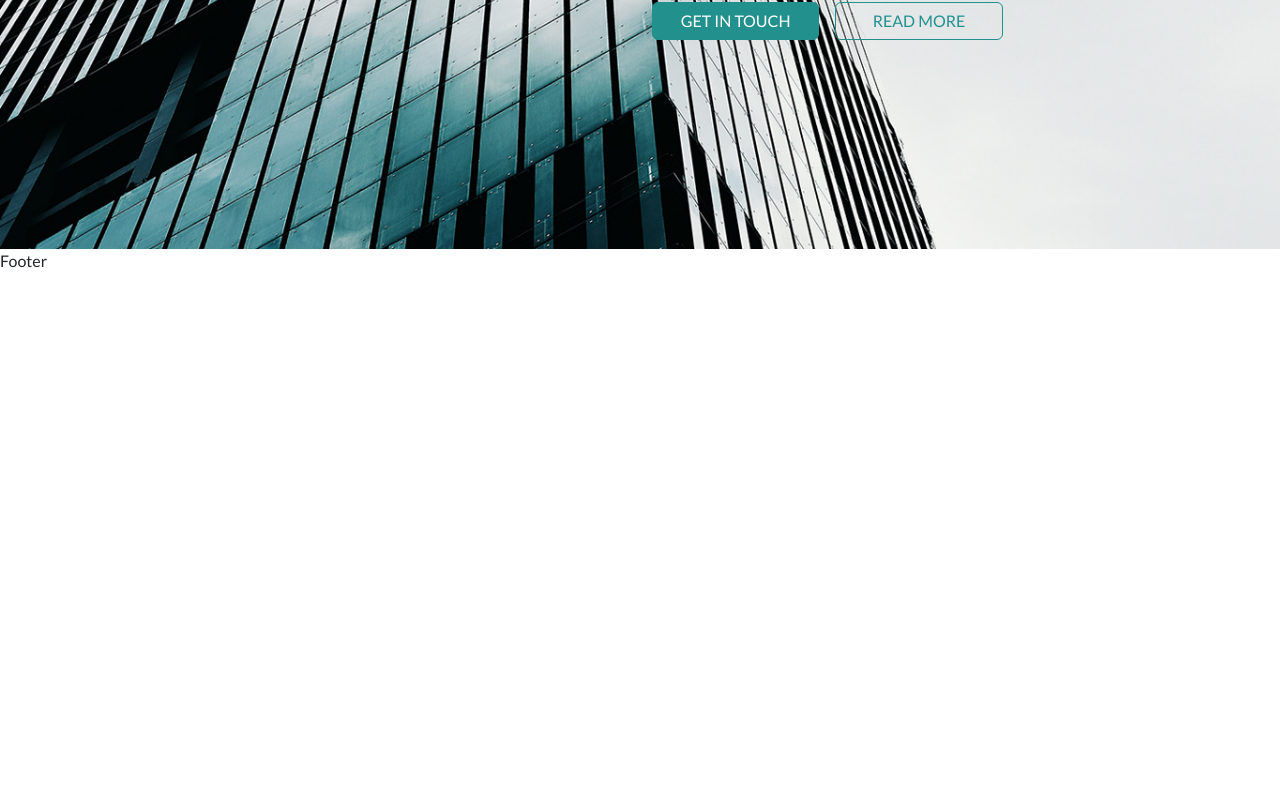
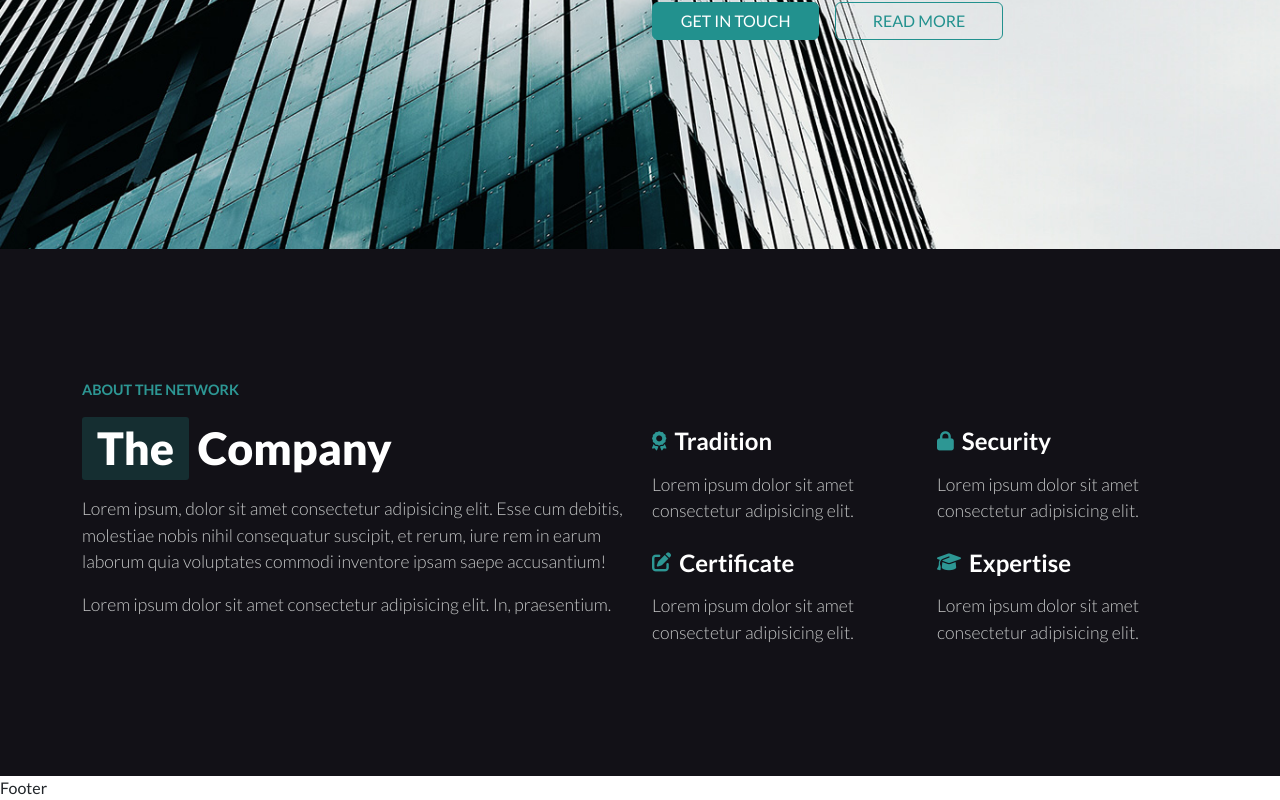
Before and after one commit to RiccardoCivardi/proj-html-vuejs, a Vue app: page / in a window 1280 px wide. Shown: the part 749-1549 px from the top of the page. Before the commit the page ends 1022 px from the top, so only its background shows below. Built offline with nearby package versions, Linux system fonts and the light colour scheme.

Commit message:
[add] AboutNetwork.vue and data aboutNetwork.js

```diff
--- a/src/components/AppMain.vue
+++ b/src/components/AppMain.vue
@@ -1,6 +1,7 @@
 <script>
 
-/* Import components: */
+/* Import components: AboutNetwork */
+import AboutNetwork from './partials/AboutNetwork.vue'
 
 
 export default {
@@ -9,7 +10,7 @@ export default {
 
   components: {
 
-
+    AboutNetwork
 
   }
 
@@ -20,6 +21,8 @@ export default {
 <template>
 
   <main>
+
+    <AboutNetwork/>
 
 
 
--- /dev/null
+++ b/src/components/partials/AboutNetwork.vue
@@ -0,0 +1,101 @@
+<script>
+
+/* Import data */
+import aboutNetwork from '../../data/partials/aboutNetwork';
+
+export default {
+
+  name: 'AboutNetwork',
+
+  data(){
+    return{
+
+      aboutNetwork
+
+    }
+  }
+
+}
+
+</script>
+
+<template>
+
+  <div class="section-wrapper">
+    <div class="container-xl">
+      <div class="row">
+
+        <div class="col-12 col-md-6">
+
+          <p class="subtitle mb-3">About the network</p>
+          <h2 class="mb-3"><span>The</span> Company</h2>
+
+          <p class="mb-3">{{aboutNetwork.text1}}</p>
+          <p class="mb-3">{{aboutNetwork.text2}}</p>
+
+        </div>
+
+        <div class="col-12 col-md-6 pt-5">
+
+          <div class="row g-4">
+
+            <div v-for="(feature, index) in aboutNetwork.features" :key="index" class="col-12 col-md-6">
+              <div class="mb-3 d-flex align-items-center">
+                <i class="fa-solid me-2" :class="`fa-${feature.className}`"></i>
+                <h4>{{feature.title}}</h4>
+              </div>
+              <p>{{feature.text}}</p>
+            </div>
+
+          </div>
+
+        </div>
+
+      </div>
+    </div>
+  </div>
+
+</template>
+
+<style lang="scss" scoped>
+
+/* Import vars */
+@use '../../style/partials/vars' as *;
+/* Import mixin */
+@use '../../style/partials/mixin' as *;
+
+.section-wrapper{
+  padding: 130px 0;
+  background-color: $bg-400;
+  .subtitle {
+    font-weight: 700;
+    color: $shiny-primary;
+    text-transform: uppercase;
+    font-size: 0.9rem;
+  }
+  h2, h4 {
+    color: $bg-100;
+  }
+  h2{
+    font-weight: 900;
+    font-size: 2.8rem;
+    & > span {
+      @include title(dark);
+    }
+  }
+  h4{
+    font-weight: 700;
+    margin-bottom: 0;
+  }
+  p:not(.subtitle) {
+    color: $grey;
+    font-weight: 300;
+    font-size: 1.1rem;
+  }
+  i {
+    font-size: 1.2rem;
+    color: $shiny-primary;
+  }
+}
+
+</style>
--- a/src/components/partials/HeroSection.vue
+++ b/src/components/partials/HeroSection.vue
@@ -99,9 +99,6 @@ export default {
     }
   }
 
-
-
-
 }
 
 </style>
--- /dev/null
+++ b/src/data/partials/aboutNetwork.js
@@ -0,0 +1,32 @@
+export default {
+
+
+
+  text1: 'Lorem ipsum, dolor sit amet consectetur adipisicing elit. Esse cum debitis, molestiae nobis nihil consequatur suscipit, et rerum, iure rem in earum laborum quia voluptates commodi inventore ipsam saepe accusantium!',
+  text2: 'Lorem ipsum dolor sit amet consectetur adipisicing elit. In, praesentium.',
+
+  /*  */
+
+  features: [
+    {
+      className: 'award',
+      title: 'Tradition',
+      text: 'Lorem ipsum dolor sit amet consectetur adipisicing elit.'
+    },
+    {
+      className: 'lock',
+      title: 'Security',
+      text: 'Lorem ipsum dolor sit amet consectetur adipisicing elit.'
+    },
+    {
+      className: 'pen-to-square',
+      title: 'Certificate',
+      text: 'Lorem ipsum dolor sit amet consectetur adipisicing elit.'
+    },
+    {
+      className: 'graduation-cap',
+      title: 'Expertise',
+      text: 'Lorem ipsum dolor sit amet consectetur adipisicing elit.'
+    }
+  ]
+}
--- a/src/style/general.scss
+++ b/src/style/general.scss
@@ -17,6 +17,7 @@
 
 body {
   font-family: "Lato", sans-serif;
+  overflow-y: auto;
 }
 
 p{
--- a/src/style/partials/_mixin.scss
+++ b/src/style/partials/_mixin.scss
@@ -33,7 +33,7 @@
   }
 
   /* big for dark background */
-  @else if $type =='big' {
+  @else if $type == 'big' {
     span{
       font-weight: 900;
       font-size: 1.6rem;
@@ -50,3 +50,14 @@
   }
 
 }
+
+/* Bg text light green title */
+@mixin title($type: 'dark') {
+  display: inline-block;
+  padding: 5px 15px;
+  border-radius: 3px;
+
+  @if $type== 'dark' {
+  background-color: $dark-rgba-primary;
+  }
+}
--- a/src/style/partials/_vars.scss
+++ b/src/style/partials/_vars.scss
@@ -54,6 +54,7 @@ $primary: $elm;
 $light-primary: tint-color($primary, 65%);
 $shiny-primary: tint-color($primary, 5%);
 $dark-primary: shade-color($primary, 10%);
+$dark-rgba-primary: rgba($dark-primary, 0.25);
 
 $bg-600: $dark-grey;
 
```
